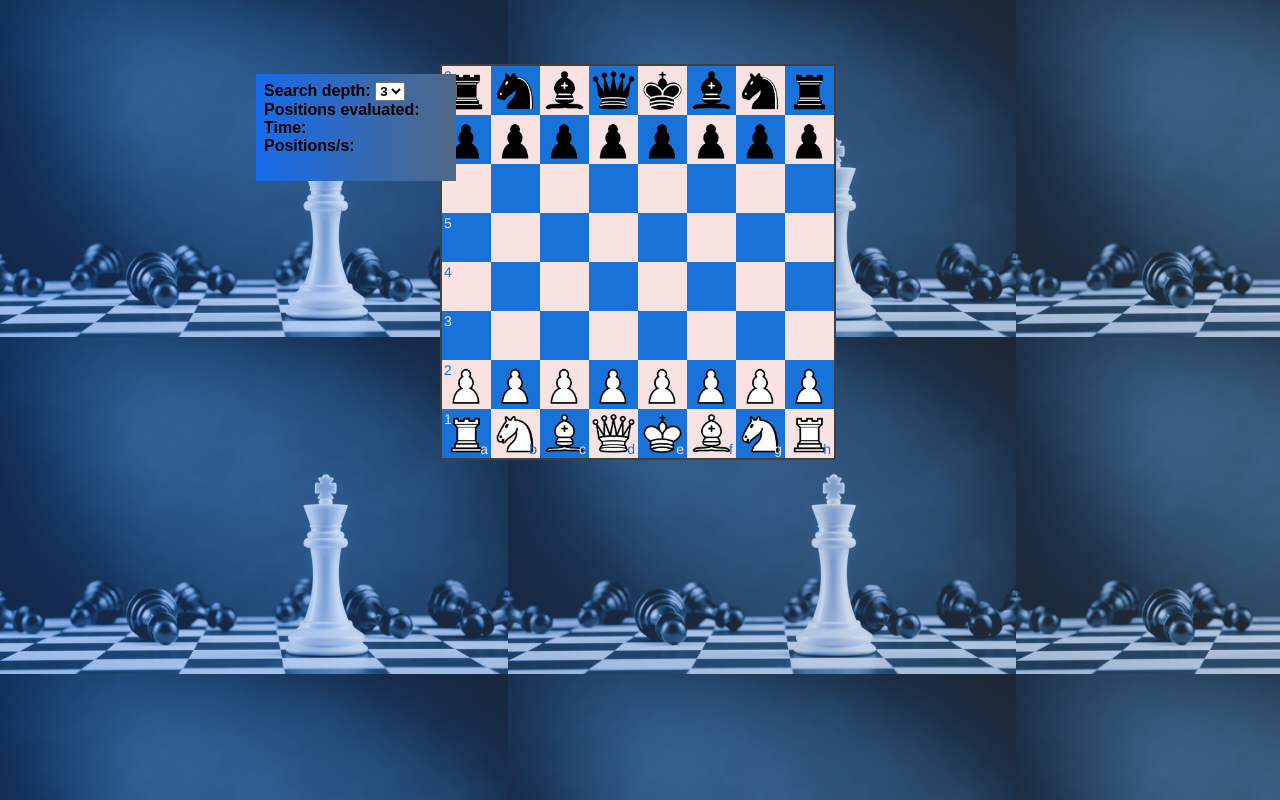
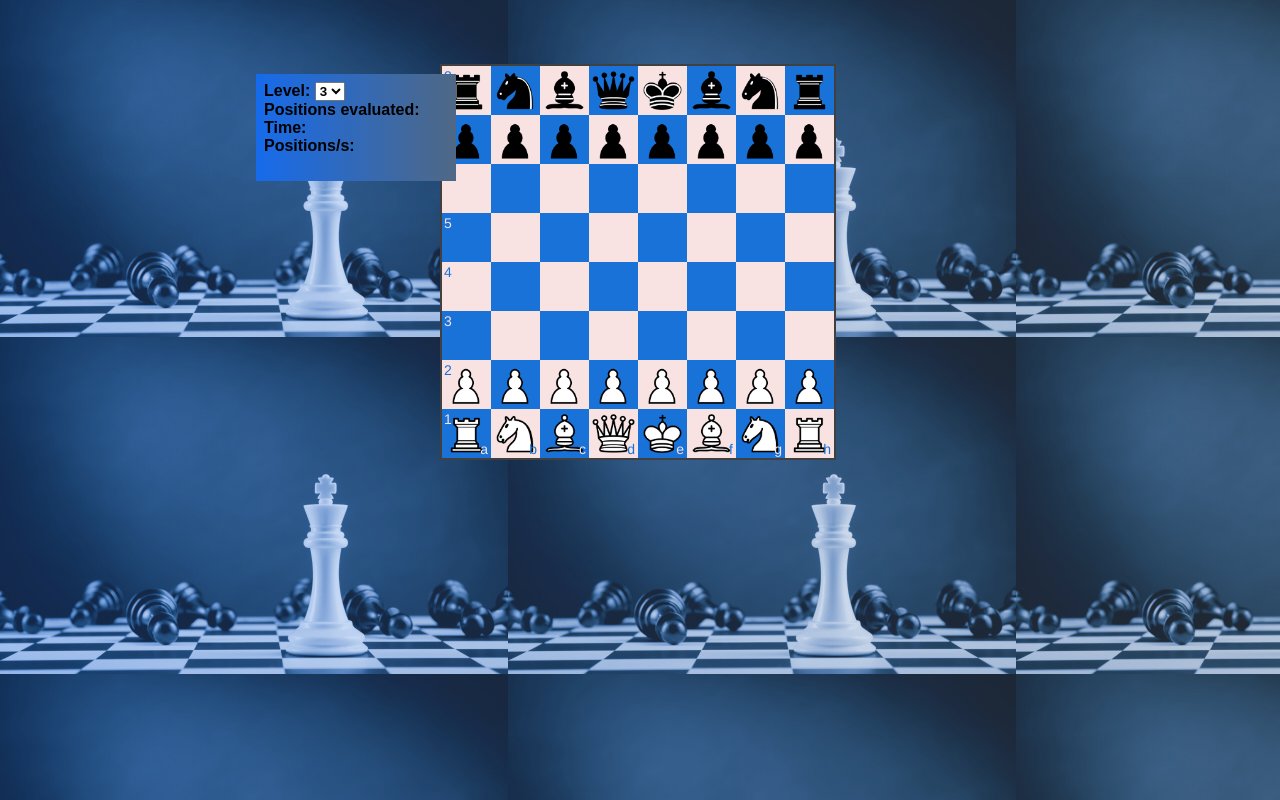
Before and after one commit to hoang-le-minh/chess-ai, a plain HTML site: page index.html in a window 1280 px wide. Drawn offline with Linux system fonts and the light colour scheme.

Commit message:
Update index.html

```diff
--- a/index.html
+++ b/index.html
@@ -8,7 +8,7 @@
 <body>
 <div id="board" class="board"></div>
 <div class="info">
-    Search depth:
+    Level:
     <select id="search-depth">
         <option value="1">1</option>
         <option value="2">2</option>
```
